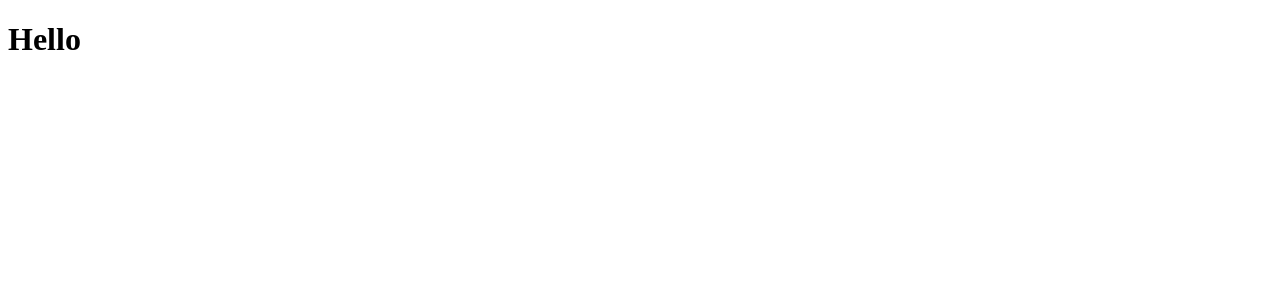
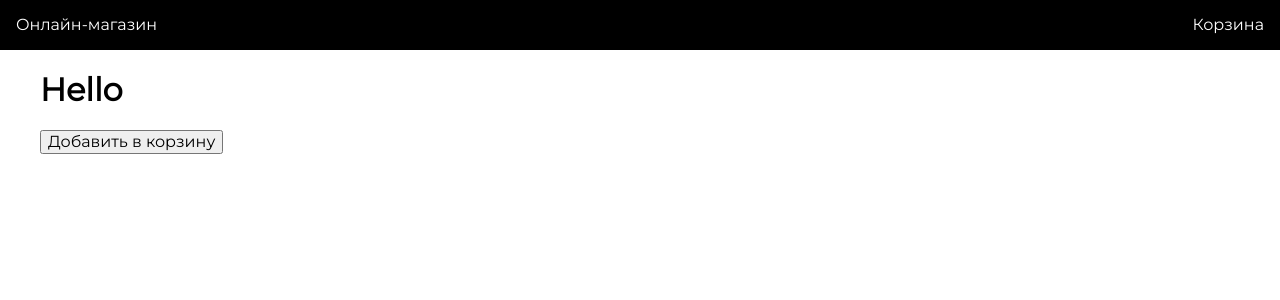
Before and after one commit to galimovkirill/foodsoul, a Nuxt app: page / in a window 1280 px wide. Shown: the top 300 px of the page. Built offline with nearby package versions, Linux system fonts and the light colour scheme.

Commit message:
feat: some base components and common modules

```diff
--- a/assets/styles/main.scss
+++ b/assets/styles/main.scss
@@ -0,0 +1,17 @@
+@import './normalize.css';
+
+body {
+  font-family: 'Montserrat', sans-serif;
+}
+
+.container {
+  max-width: 1200px;
+  width: 100%;
+  margin: 0 auto;
+  padding: 0 1rem;
+}
+
+a {
+  color: inherit;
+  text-decoration: none;
+}
--- /dev/null
+++ b/assets/styles/variables.scss
@@ -0,0 +1 @@
+$red: red;
--- /dev/null
+++ b/components/Base/BaseButton.vue
@@ -0,0 +1,12 @@
+<template>
+  <button>{{ label }}</button>
+</template>
+
+<script lang="ts">
+import { Vue, Component, Prop } from 'vue-property-decorator'
+
+@Component
+export default class BaseButton extends Vue {
+  @Prop({ default: '' }) label!: string
+}
+</script>
--- /dev/null
+++ b/components/Header/TheHeader.vue
@@ -0,0 +1,25 @@
+<template>
+  <header class="header">
+    <div class="header-wrapper">
+      <div class="header-logo">Онлайн-магазин</div>
+
+      <div class="header-menu">
+        <nuxt-link to="/cart" class="header-menu__item">Корзина</nuxt-link>
+      </div>
+    </div>
+  </header>
+</template>
+
+<style lang="scss">
+.header {
+  background: black;
+  color: white;
+  padding: 1rem;
+
+  &-wrapper {
+    display: flex;
+    align-items: center;
+    justify-content: space-between;
+  }
+}
+</style>
--- /dev/null
+++ b/layouts/default.vue
@@ -0,0 +1,14 @@
+<template>
+  <main>
+    <TheHeader />
+    <Nuxt />
+  </main>
+</template>
+
+<script lang="ts">
+import TheHeader from '@/components/Header/TheHeader.vue'
+
+export default {
+  components: { TheHeader },
+}
+</script>
--- a/nuxt.config.js
+++ b/nuxt.config.js
@@ -15,9 +15,21 @@ export default {
 
   css: ['@/assets/styles/main.scss'],
 
-  components: true,
+  buildModules: [
+    '@nuxt/typescript-build',
+    '@nuxtjs/style-resources',
+    '@nuxtjs/google-fonts',
+  ],
 
-  buildModules: ['@nuxt/typescript-build'],
+  styleResources: {
+    scss: ['~/assets/styles/variables.scss'],
+  },
+
+  googleFonts: {
+    families: {
+      Montserrat: true,
+    },
+  },
 
   modules: ['@nuxtjs/axios'],
 
--- a/package.json
+++ b/package.json
@@ -14,9 +14,12 @@
   },
   "dependencies": {
     "@nuxtjs/axios": "^5.13.6",
+    "@nuxtjs/style-resources": "^1.2.1",
     "core-js": "^3.19.3",
     "nuxt": "^2.15.8",
     "vue": "^2.6.14",
+    "vue-class-component": "^7.2.6",
+    "vue-property-decorator": "^9.1.2",
     "vue-server-renderer": "^2.6.14",
     "vue-template-compiler": "^2.6.14",
     "webpack": "^4.46.0"
@@ -27,11 +30,13 @@
     "@nuxt/typescript-build": "^2.1.0",
     "@nuxtjs/eslint-config-typescript": "^8.0.0",
     "@nuxtjs/eslint-module": "^3.0.2",
+    "@nuxtjs/google-fonts": "^1.3.0",
     "eslint": "^8.4.1",
     "eslint-config-prettier": "^8.3.0",
     "eslint-plugin-nuxt": "^3.1.0",
     "eslint-plugin-vue": "^8.2.0",
     "fibers": "^5.0.0",
+    "node-sass": "^7.0.0",
     "prettier": "^2.5.1",
     "sass": "^1.45.0",
     "sass-loader": "^10.2.0"
--- /dev/null
+++ b/pages/cart/index.vue
@@ -0,0 +1,9 @@
+<template>
+  <div>
+    <div class="container"></div>
+  </div>
+</template>
+
+<script lang="ts">
+
+</script>
--- a/pages/index.vue
+++ b/pages/index.vue
@@ -1,13 +1,15 @@
 <template>
-  <div>
+  <div class="container">
     <h1>Hello</h1>
+    <BaseButton label="Добавить в корзину" />
   </div>
 </template>
 
 <script lang="ts">
-import Vue from 'vue'
+import BaseButton from '~/components/Base/BaseButton.vue'
 
-export default Vue.extend({
-  name: 'IndexPage',
-})
+export default {
+  name: 'PageIndex',
+  components: { BaseButton },
+}
 </script>
```
Also changed, not shown: .eslintrc.js, assets/styles/normalize.css (added), 1 other file (tests, documents, lock files or other folders).
